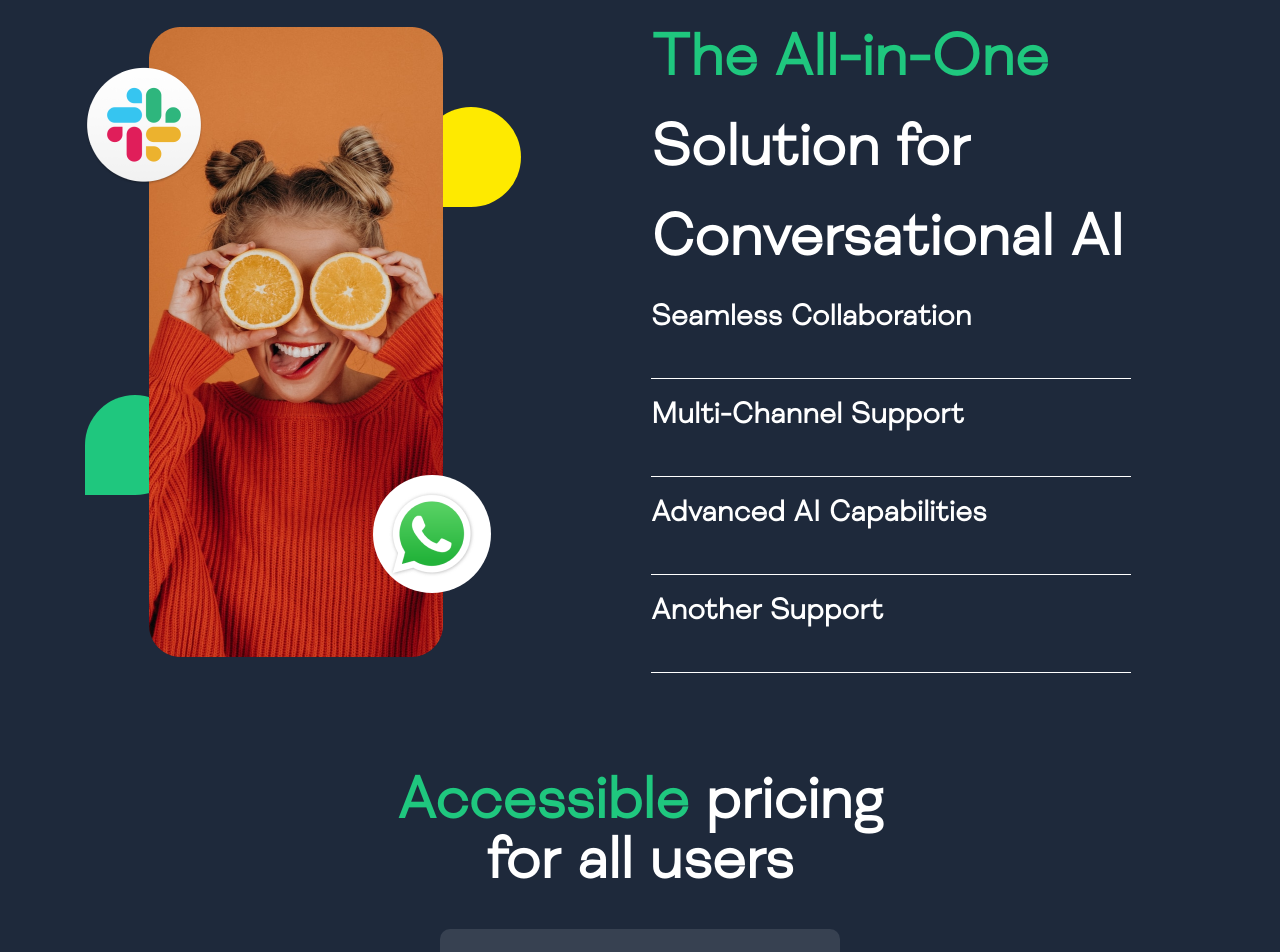
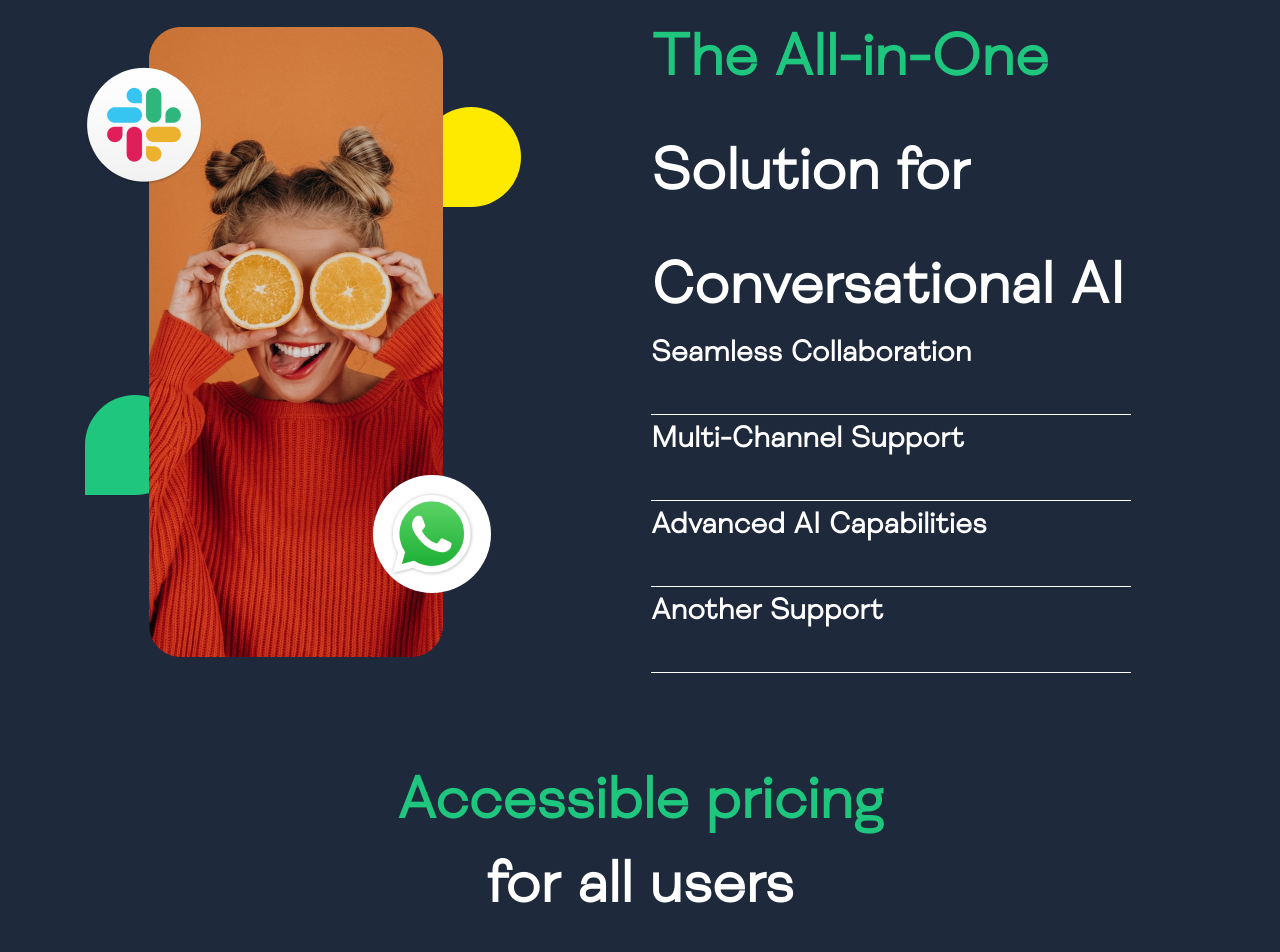
Before and after one commit to Ikuol/boilerplate, a Next.js app: page / in a window 1280 px wide. Shown: the part 1720-2672 px from the top of the page. Built offline with nearby package versions, Linux system fonts and the light colour scheme; no server answers.

Commit message:
Made some progress on this personnal project

```diff
--- a/app/dashboard/page.js
+++ b/app/dashboard/[id]/page.js
@@ -1,9 +1,9 @@
 import React from 'react'
 
-const page = () => {
+const Dashboard = ({params}) => {
   return (
     <div>page</div>
   )
 }
 
-export default page
+export default Dashboard
--- a/components/SignUp.jsx
+++ b/components/SignUp.jsx
@@ -18,18 +18,16 @@ const SignUp = () => {
     e.preventDefault();
 
     try {
-      let { data, error } = await supabase.auth.signUp({
+      let { error } = await supabase.auth.signUp({
         email: email,
         password: password,
         options: {
-          redirect: "http://localhost:3000/signin",
+          emailRedirectTo: "http://localhost:3000/signin",
         },
       });
 
       if (error) {
         console.error("Error signing up:", error.message);
-      } else {
-        console.log(data);
       }
     } catch (error) {
       console.error("Error signing up:", error.message);
--- /dev/null
+++ b/components/TypingText.jsx
@@ -0,0 +1,19 @@
+"use client";
+
+import { motion } from "framer-motion";
+import { textContainer, textVariant2 } from "../utils/motion";
+
+const TypingText = ({ title, textStyles }) => (
+  <motion.p
+    variants={textContainer}
+    className={`${textStyles}`}
+  >
+    {Array.from(title).map((letter, index) => (
+      <motion.span variants={textVariant2} key={index}>
+        {letter === " " ? "\u00A0" : letter}
+      </motion.span>
+    ))}
+  </motion.p>
+);
+
+export default TypingText;
--- a/components/index.js
+++ b/components/index.js
@@ -6,6 +6,7 @@ import Inclusion from "./Inclusion";
 import FreeTrial from "./FreeTrial";
 import SignIn from "./SignIn";
 import SignUp from "./SignUp";
+import TypingText from "./TypingText";
 
 
 export {
@@ -16,5 +17,6 @@ export {
     Inclusion,
     FreeTrial,
     SignIn,
-    SignUp
+    SignUp,
+    TypingText
 }
--- a/package.json
+++ b/package.json
@@ -12,6 +12,7 @@
     "@supabase/supabase-js": "^2.24.0",
     "eslint": "8.40.0",
     "eslint-config-next": "13.4.2",
+    "framer-motion": "^10.12.16",
     "next": "13.4.2",
     "react": "18.2.0",
     "react-dom": "18.2.0",
--- a/sections/About.jsx
+++ b/sections/About.jsx
@@ -2,9 +2,11 @@
 
 import { useState } from "react";
 
+import { motion } from "framer-motion";
 import styles from "@/styles";
 import { datas } from "@/constants";
-import { DisplayText } from "@/components";
+import { DisplayText, TypingText } from "@/components";
+import { staggerContainer } from "@/utils/motion";
 
 const About = () => {
   const [active, setActive] = useState(false);
@@ -21,42 +23,66 @@ const About = () => {
             alt="phone-2"
             className="w-full h-full z-10"
           />
-          <img
-            src="/slack.png"
-            alt="phone-2"
+          <motion.div
+            whileHover={{ scale: 1.2 }}
+            onHoverStart={(e) => {}}
+            onHoverEnd={(e) => {}}
             className="absolute z-20
-                    -left-16 top-10"
-          />
-          <div
+            -left-16 top-10 cursor-pointer"
+          >
+            <img src="/slack.png" alt="phone-2" className="w-full" />
+          </motion.div>
+          <motion.div
+            whileHover={{ scale: 1.2 }}
+            onHoverStart={(e) => {}}
+            onHoverEnd={(e) => {}}
             className="flex bg-white w-[118px] h-[118px]
                  rounded-full items-center justify-center absolute
-                 z-20 top-[28rem] left-56"
+                 z-20 top-[28rem] left-56 cursor-pointer"
           >
             <img
               src="/whatsapp.png"
               alt="whatsapp"
               className="object-contain"
             />
-          </div>
-          <div
+          </motion.div>
+          <motion.div
+            whileHover={{ scale: 1.2 }}
+            onHoverStart={(e) => {}}
+            onHoverEnd={(e) => {}}
             className="bg-yellow w-[100px] h-[100px]
                 rounded-r-full rounded-tl-full absolute top-20
-                left-[17rem]"
+                left-[17rem] cursor-pointer"
           />
-          <div
+          <motion.div
+            whileHover={{ scale: 1.2 }}
+            onHoverStart={(e) => {}}
+            onHoverEnd={(e) => {}}
             className="bg-green w-[100px] h-[100px]
                 rounded-r-full rounded-tl-full absolute -left-16
-                top-[23rem]"
+                top-[23rem] cursor-pointer"
           />
         </div>
-        <div className="flex relative flex-col gap-y-3">
-          <p className="text-white text-[60px] font-semibold">
-            <span className="text-green">The All-in-One</span>
-            <br />
-            Solution for
-            <br />
-            Conversational AI
-          </p>
+        <motion.div
+          variants={staggerContainer}
+          initial="hidden"
+          whileInView="show"
+          className="flex relative flex-col"
+        >
+          <TypingText
+            title="The All-in-One"
+            textStyles="text-green text-[60px] font-semibold"
+          />
+          <br />
+          <TypingText
+            title="Solution for"
+            textStyles="text-white text-[60px] font-semibold"
+          />
+          <br />
+          <TypingText
+            title="Conversational AI"
+            textStyles="text-white text-[60px] font-semibold"
+          />
           {datas.map((data) => {
             return (
               <DisplayText
@@ -67,7 +93,7 @@ const About = () => {
               />
             );
           })}
-        </div>
+        </motion.div>
       </div>
     </section>
   );
--- a/sections/Accessibility.jsx
+++ b/sections/Accessibility.jsx
@@ -1,73 +1,88 @@
-'use client';
+"use client";
 
-import { Mode, Inclusion } from "@/components";
+import { Inclusion, TypingText } from "@/components";
 
 import styles from "@/styles";
 import { inclusions } from "@/constants";
+import { motion } from "framer-motion";
+import { staggerContainer } from "@/utils/motion";
 
 const Accessibility = () => {
   return (
     <section className={`${styles.xPaddings} py-12 relative`}>
-        <div className="mx-auto flex flex-col
-        items-center justify-center gap-y-10">
-            <div className="flex">
-                <p className="text-white text-6xl text-center
-                font-semibold">
-                    <span className="text-green">Accessible </span>
-                    pricing <br /> for all users
-                </p>
-            </div>
-            <div className="flex w-[400px] h-full min-h-[600px] rounded-[10px]
-            bg-gray-700 flex-col gap-y-6 p-12">
+      <div
+        className="mx-auto flex flex-col
+        items-center justify-center gap-y-10"
+      >
+        <motion.div
+          variants={staggerContainer}
+          initial="hidden"
+          whileInView="show"
+          className="flex relative flex-col"
+        >
+          <TypingText
+            title="Accessible pricing"
+            textStyles="text-green text-6xl text-center font-semibold"
+          />
+          <br />
+          <TypingText
+            title="for all users"
+            textStyles="text-white text-6xl text-center font-semibold"
+          />
+        </motion.div>
+        <div
+          className="flex w-[400px] h-full min-h-[600px] rounded-[10px]
+            bg-gray-700 flex-col gap-y-6 p-12"
+        >
           {/* Todo : make component for this */}
           <div className="flex gap-x-6">
-                    <div className="flex w-[150px] h-[30px] bg-gray-600
-                    rounded-[5px] text-white p-1 cursor-pointer">
+            <div
+              className="flex w-[150px] h-[30px] bg-gray-600
+                    rounded-[5px] text-white p-1 cursor-pointer"
+            >
               Most popular
             </div>
-                    <div className="flex w-[150px] h-[30px] bg-[#dac92b42]
-                    rounded-[5px] text-white p-1 cursor-pointer">
+            <div
+              className="flex w-[150px] h-[30px] bg-[#dac92b42]
+                    rounded-[5px] text-white p-1 cursor-pointer"
+            >
               TEST MODE
             </div>
           </div>
           <div className="flex flex-col gap-y-3 text-white">
-                    <p className="text-2xl font-bold
-                    ">
+            <p
+              className="text-2xl font-bold
+                    "
+            >
               Standard
             </p>
             <p className="text-xl">
-                        Upgrade your productivity with Ai-
-                        powered technology.
+              Upgrade your productivity with Ai- powered technology.
             </p>
             <span className="flex mt-3 items-center gap-x-3">
-                        <p className="text-5xl font-[900]">
-                            $7
-                        </p>
+              <p className="text-5xl font-[900]">$7</p>
               <span className="flex flex-col -mt-1">
                 <p>per</p>
                 <p>month</p>
               </span>
             </span>
-                    <button className="bg-green h-[50px] rounded-[5px]
-                    mt-4 text-black text-xl font-semibold">
+            <button
+              className="bg-green h-[50px] rounded-[5px]
+                    mt-4 text-black text-xl font-semibold"
+            >
               Start trial
             </button>
             <div className="flex flex-col gap-y-4">
-                        <p className="text-xl font-medium">
-                            This includes:
-                        </p>
+              <p className="text-xl font-medium">This includes:</p>
               {inclusions.map((inclusion) => (
-                            <Inclusion
-                                key={inclusion.id}
-                                text={inclusion.text}
-                            />
+                <Inclusion key={inclusion.id} text={inclusion.text} />
               ))}
             </div>
           </div>
         </div>
       </div>
     </section>
-  )
-}
+  );
+};
 
-export default Accessibility
+export default Accessibility;
--- /dev/null
+++ b/utils/motion.js
@@ -0,0 +1,161 @@
+export const navVariants = {
+  hidden: {
+    opacity: 0,
+    y: -50,
+    transition: {
+      type: "spring",
+      stiffness: 300,
+      damping: 140,
+    },
+  },
+  show: {
+    opacity: 1,
+    y: 0,
+    transition: {
+      type: "spring",
+      stiffness: 80,
+      delay: 1,
+    },
+  },
+};
+
+export const slideIn = (direction, type, delay, duration) => ({
+  hidden: {
+    x: direction === "left" ? "-100%" : direction === "right" ? "100%" : 0,
+    y: direction === "up" ? "100%" : direction === "down" ? "100%" : 0,
+  },
+  show: {
+    x: 0,
+    y: 0,
+    transition: {
+      type,
+      delay,
+      duration,
+      ease: "easeOut",
+    },
+  },
+});
+
+export const staggerContainer = (staggerChildren, delayChildren) => ({
+  hidden: {},
+  show: {
+    transition: {
+      staggerChildren,
+      delayChildren,
+    },
+  },
+});
+
+export const textVariant = (delay) => ({
+  hidden: {
+    y: 50,
+    opacity: 0,
+  },
+  show: {
+    y: 0,
+    opacity: 1,
+    transition: {
+      type: "spring",
+      duration: 1.25,
+      delay,
+    },
+  },
+});
+
+export const textContainer = {
+  hidden: {
+    opacity: 0,
+  },
+  show: (i = 1) => ({
+    opacity: 1,
+    transition: { staggerChildren: 0.1, delayChildren: i * 0.1 },
+  }),
+};
+
+export const textVariant2 = {
+  hidden: {
+    opacity: 0,
+    y: 20,
+  },
+  show: {
+    opacity: 1,
+    y: 0,
+    transition: {
+      type: "tween",
+      ease: "easeIn",
+    },
+  },
+};
+
+export const fadeIn = (direction, type, delay, duration) => ({
+  hidden: {
+    x: direction === "left" ? 100 : direction === "right" ? -100 : 0,
+    y: direction === "up" ? 100 : direction === "down" ? -100 : 0,
+    opacity: 0,
+  },
+  show: {
+    x: 0,
+    y: 0,
+    opacity: 1,
+    transition: {
+      type,
+      delay,
+      duration,
+      ease: "easeOut",
+    },
+  },
+});
+
+export const planetVariants = (direction) => ({
+  hidden: {
+    x: direction === "left" ? "-100%" : "100%",
+    rotate: 120,
+  },
+  show: {
+    x: 0,
+    rotate: 0,
+    transition: {
+      type: "spring",
+      duration: 1.8,
+      delay: 0.5,
+    },
+  },
+});
+
+export const zoomIn = (delay, duration) => ({
+  hidden: {
+    scale: 0,
+    opacity: 0,
+  },
+  show: {
+    scale: 1,
+    opacity: 1,
+    transition: {
+      type: "tween",
+      delay,
+      duration,
+      ease: "easeOut",
+    },
+  },
+});
+
+export const footerVariants = {
+  hidden: {
+    opacity: 0,
+    y: 50,
+    transition: {
+      type: "spring",
+      stiffness: 300,
+      damping: 140,
+    },
+  },
+  show: {
+    opacity: 1,
+    y: 0,
+    transition: {
+      type: "spring",
+      stiffness: 80,
+      delay: 0.5,
+    },
+  },
+};
```
Also changed, not shown: components/SignIn.jsx (+7 -2 lines), sections/Hero.jsx (+26 -15 lines), sections/Phone.jsx (+22 -6 lines), modals/index.js (added), 1 other file (tests, documents, lock files or other folders). Lines whose indentation alone changed are shown as unchanged.
